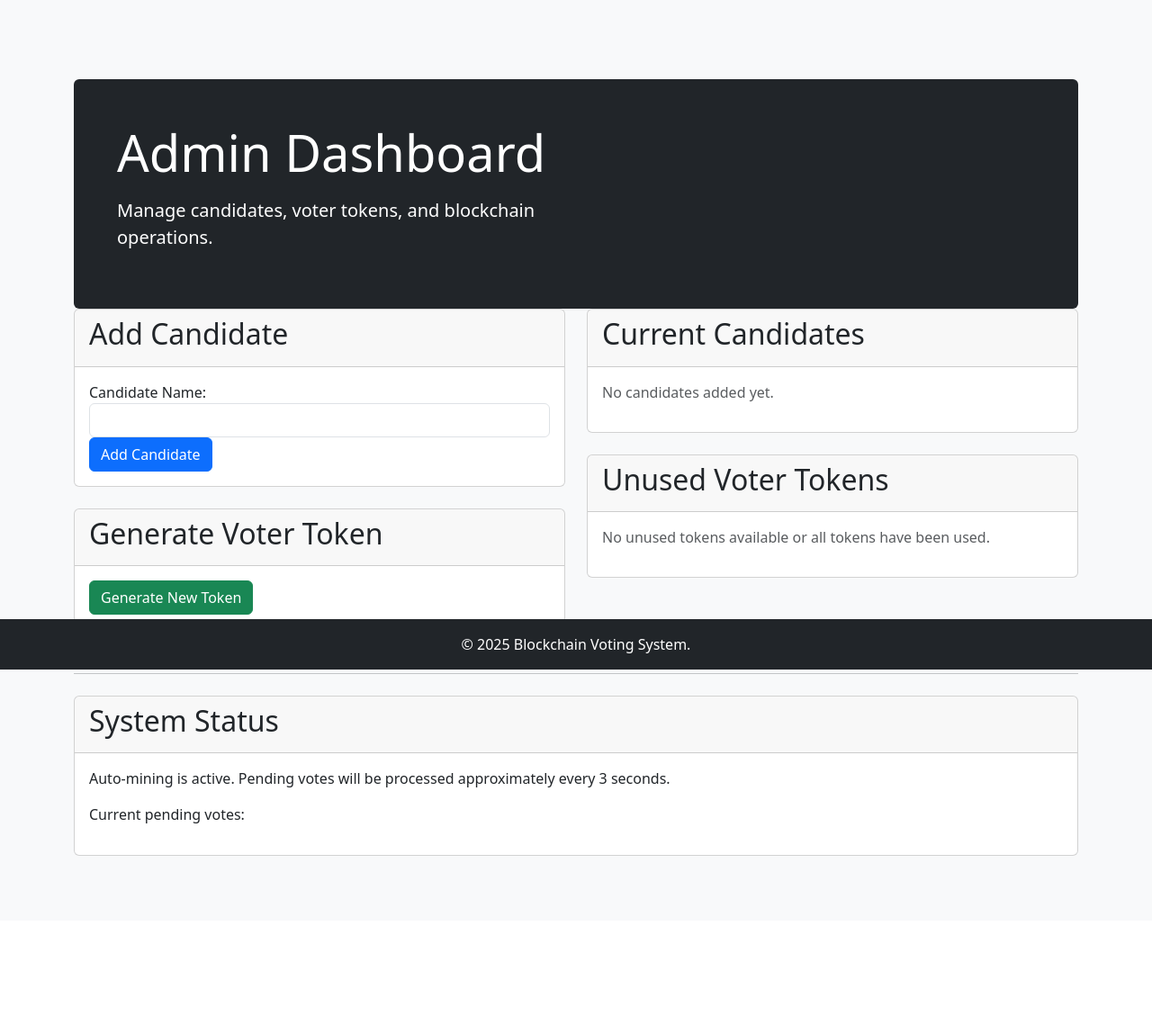
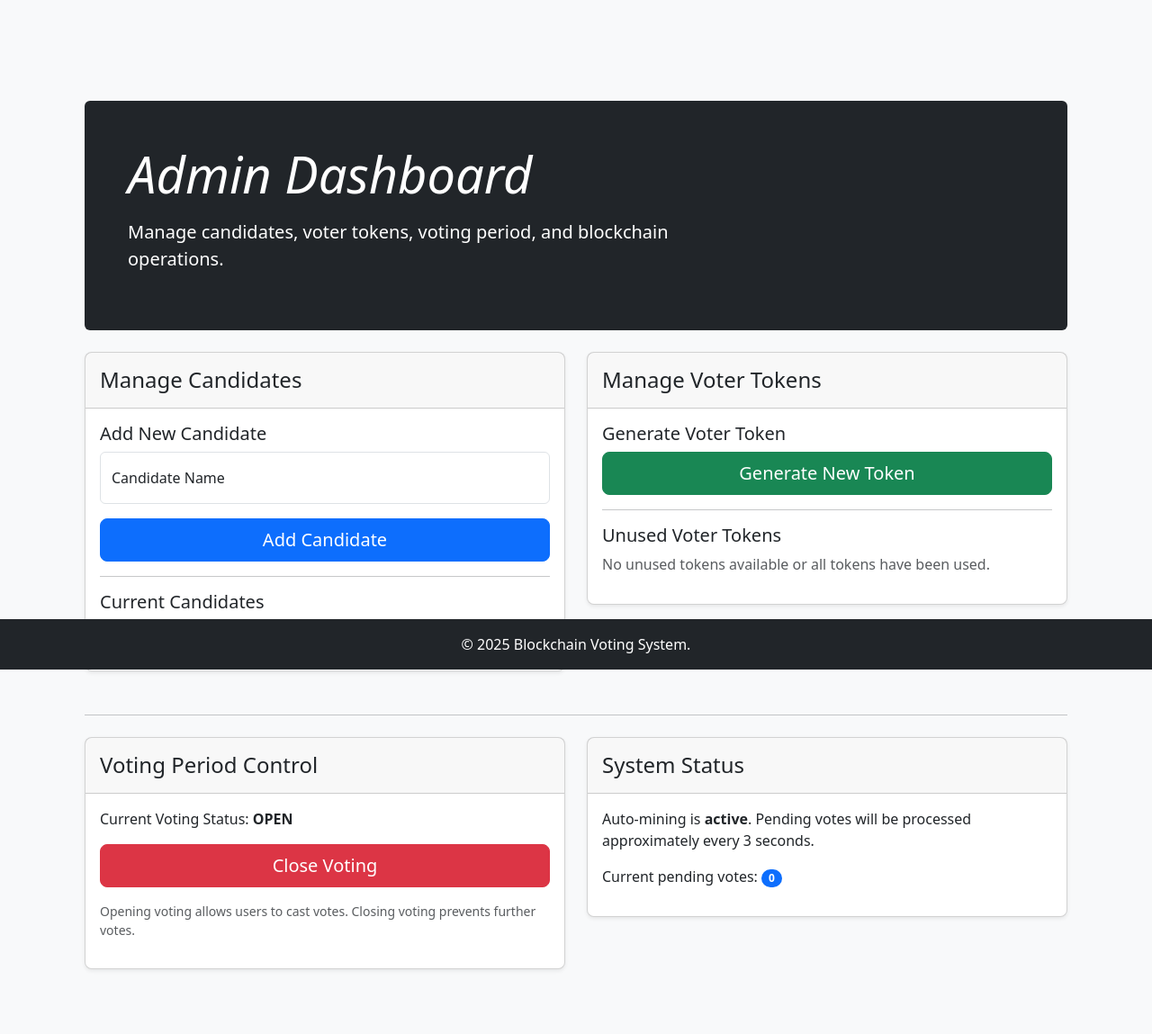
Before and after one commit to TWHUNTER/blockchain-voting-system, a Flask app: page /admin in a window 1280 px wide. Shown: the part 56-1205 px from the top of the page at 90% size. Before the commit the page ends 1007 px from the top, so only its background shows below. Run offline with Flask 3, Linux system fonts and the light colour scheme; the visitor is signed in with stand-in values (Sample User, id 1).

Commit message:
Agregar eliminar y cancelar los votos

```diff
--- a/templates/admin.html
+++ b/templates/admin.html
@@ -1,56 +1,40 @@
 {% extends "base.html" %}
-{% block title %}Admin Panel{% endblock %}
+{% block title %}Admin Panel - Voting System{% endblock %}
 {% block content %}
-<div class="jumbotron p-4 p-md-5 text-white rounded bg-dark">
-    <div class="col-md-6 px-0">
-        <h1 class="display-4 font-italic">Admin Dashboard</h1>
-        <p class="lead my-3">Manage candidates, voter tokens, and blockchain operations.</p>
+<div class="container mt-4">
+    <div class="p-4 p-md-5 mb-4 text-white rounded bg-dark">
+        <div class="col-md-8 px-0">
+            <h1 class="display-4 fst-italic">Admin Dashboard</h1>
+            <p class="lead my-3">Manage candidates, voter tokens, voting period, and blockchain operations.</p>
         </div>
     </div>
 
     <div class="row">
         <div class="col-md-6">
-        <div class="card">
-            <div class="card-header">
-                <h2>Add Candidate</h2>
+            <div class="card mb-4 rounded-3 shadow-sm">
+                <div class="card-header py-3">
+                    <h4 class="my-0 fw-normal">Manage Candidates</h4>
                 </div>
                 <div class="card-body">
-                <form method="POST" action="{{ url_for('add_candidate') }}">
-                    <div class="form-group">
-                        <label for="candidate_name">Candidate Name:</label>
-                        <input type="text" class="form-control" id="candidate_name" name="candidate_name" required>
+                    <h5>Add New Candidate</h5>
+                    <form method="POST" action="{{ url_for('add_candidate') }}" class="mb-3">
+                        <div class="form-floating mb-3">
+                            <input type="text" class="form-control" id="candidate_name" name="candidate_name" placeholder="Candidate Name" required>
+                            <label for="candidate_name">Candidate Name</label>
                         </div>
-                    <button type="submit" class="btn btn-primary">Add Candidate</button>
+                        <button type="submit" class="w-100 btn btn-lg btn-primary">Add Candidate</button>
                     </form>
-            </div>
-        </div>
-
-        <div class="card mt-4">
-            <div class="card-header">
-                <h2>Generate Voter Token</h2>
-            </div>
-            <div class="card-body">
-                <form method="POST" action="{{ url_for('generate_token') }}">
-                    <button type="submit" class="btn btn-success">Generate New Token</button>
-                </form>
-                {% if new_token %}
-                <p class="mt-3"><strong>New Token Generated:</strong> <span class="token-display">{{ new_token }}</span></p>
-                <p><small>(Share this token securely with a voter)</small></p>
-                {% endif %}
-            </div>
-        </div>
-    </div>
-
-    <div class="col-md-6">
-        <div class="card">
-            <div class="card-header">
-                <h2>Current Candidates</h2>
-            </div>
-            <div class="card-body">
+                    <hr>
+                    <h5>Current Candidates</h5>
                     {% if candidates %}
                     <ul class="list-group">
-                    {% for candidate in candidates %}
-                    <li class="list-group-item">{{ candidate }}</li>
+                        {% for candidate_item in candidates %} {# Renamed to avoid conflict with form field #}
+                        <li class="list-group-item d-flex justify-content-between align-items-center">
+                            {{ candidate_item }}
+                            <form method="POST" action="{{ url_for('remove_candidate', candidate_name=candidate_item) }}" style="display: inline;">
+                                <button type="submit" class="btn btn-sm btn-outline-danger" onclick="return confirm('Are you sure you want to delete {{ candidate_item }}?');">Delete</button>
+                            </form>
+                        </li>
                         {% endfor %}
                     </ul>
                     {% else %}
@@ -58,18 +42,34 @@
                     {% endif %}
                 </div>
             </div>
+        </div>
 
-        <div class="card mt-4">
-            <div class="card-header">
-                <h2>Unused Voter Tokens</h2>
+        <div class="col-md-6">
+            <div class="card mb-4 rounded-3 shadow-sm">
+                <div class="card-header py-3">
+                    <h4 class="my-0 fw-normal">Manage Voter Tokens</h4>
                 </div>
                 <div class="card-body">
+                    <h5>Generate Voter Token</h5>
+                    <form method="POST" action="{{ url_for('generate_token') }}" class="mb-3">
+                        <button type="submit" class="w-100 btn btn-lg btn-success">Generate New Token</button>
+                    </form>
+                    {% if new_token %}
+                    <div class="alert alert-success mt-3" role="alert">
+                        <strong>New Token Generated:</strong> <span class="token-display">{{ new_token }}</span>
+                        <p><small>(Share this token securely with a voter)</small></p>
+                    </div>
+                    {% endif %}
+                    <hr>
+                    <h5>Unused Voter Tokens</h5>
                     {% if unused_tokens %}
+                    <div style="max-height: 200px; overflow-y: auto;">
                         <ul class="list-group list-group-flush">
                             {% for token in unused_tokens %}
                             <li class="list-group-item p-2"><span class="token-display">{{ token }}</span></li>
                             {% endfor %}
                         </ul>
+                    </div>
                     {% else %}
                     <p class="text-muted">No unused tokens available or all tokens have been used.</p>
                     {% endif %}
@@ -80,13 +80,48 @@
 
     <hr class="my-4">
 
-<div class="card mt-4">
-    <div class="card-header">
-        <h2>System Status</h2>
+    <div class="row">
+        <div class="col-md-6">
+            <div class="card mb-4 rounded-3 shadow-sm">
+                <div class="card-header py-3">
+                    <h4 class="my-0 fw-normal">Voting Period Control</h4>
                 </div>
                 <div class="card-body">
-        <p>Auto-mining is active. Pending votes will be processed approximately every {{ auto_mine_interval }} seconds.</p>
-        <p>Current pending votes: <span class="badge badge-primary">{{ pending_votes_count }}</span></p>
+                    <p>Current Voting Status: <strong>{% if voting_is_open %}OPEN{% else %}CLOSED{% endif %}</strong></p>
+                    <form method="POST" action="{{ url_for('toggle_voting_status') }}" class="mb-3">
+                        {% if voting_is_open %}
+                            <button type="submit" class="w-100 btn btn-lg btn-danger" onclick="return confirm('Are you sure you want to CLOSE voting?');">Close Voting</button>
+                        {% else %}
+                            <button type="submit" class="w-100 btn btn-lg btn-success" onclick="return confirm('Are you sure you want to OPEN voting?');">Open Voting</button>
+                        {% endif %}
+                    </form>
+                     <p class="text-muted small">Opening voting allows users to cast votes. Closing voting prevents further votes.</p>
                 </div>
             </div>
+        </div>
+
+        <div class="col-md-6">
+            <div class="card mb-4 rounded-3 shadow-sm">
+                <div class="card-header py-3">
+                    <h4 class="my-0 fw-normal">System Status</h4>
+                </div>
+                <div class="card-body">
+                    <p>Auto-mining is <strong>{{ 'active' if auto_mine_interval else 'inactive' }}</strong>.
+                        {% if auto_mine_interval %}
+                        Pending votes will be processed approximately every {{ auto_mine_interval }} seconds.
+                        {% endif %}
+                    </p>
+                    <p>Current pending votes: <span class="badge bg-primary rounded-pill">{{ pending_votes_count }}</span></p>
+                    </div>
+            </div>
+        </div>
+    </div>
+</div>
+
+{% block scripts %}
+{{ super() }}
+<script>
+// Client-side JavaScript can be added here if needed for enhanced interactivity.
+</script>
 {% endblock %}
+{% endblock %}
```
Also changed, not shown: templates/user_vote.html (+11 -7 lines), 1 other file. Lines whose indentation alone changed are shown as unchanged.
